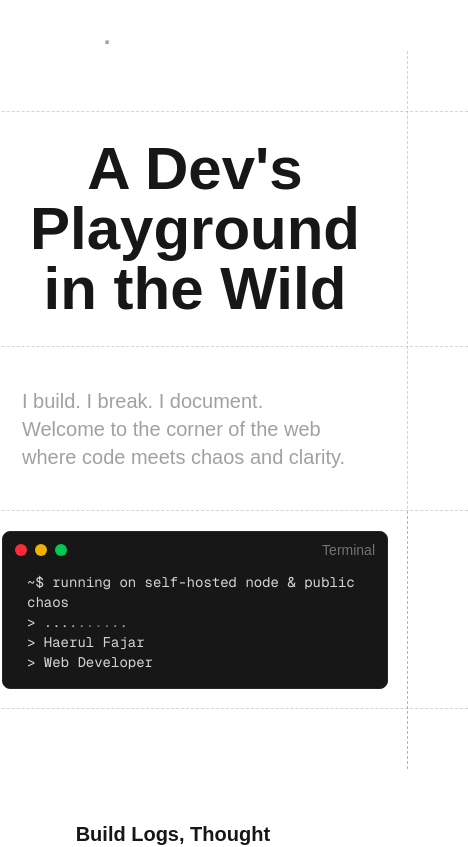
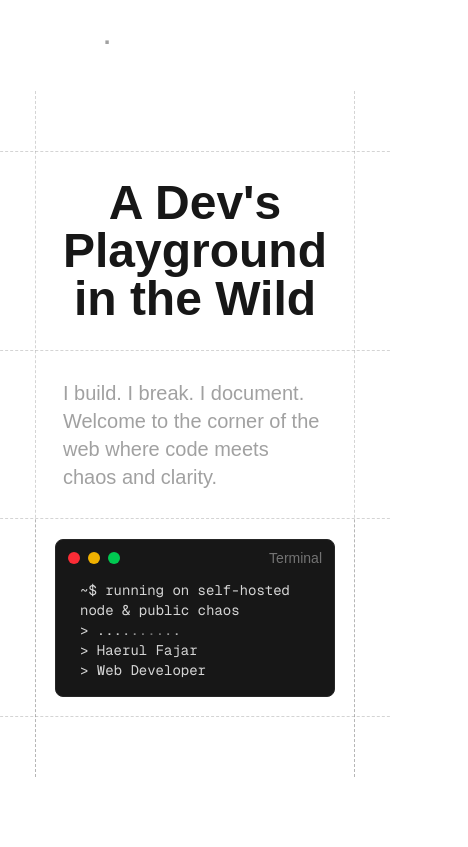
Before and after one commit to haerulr2/my-blog, a Next.js app: page / in a window 390 px wide. Shown: the top 847 px of the page, 468 px wide, since content can reach past the window. Built offline with nearby package versions, Linux system fonts and the light colour scheme.

Commit message:
Refactor Hero component for improved layout and responsiveness, adjusting padding and font sizes for better visual consistency.

```diff
--- a/src/app/components/hero.tsx
+++ b/src/app/components/hero.tsx
@@ -2,7 +2,7 @@
 
 export default function Hero() {
   return (
-    <div className='flex flex-col items-center justify-center h-[500px] mb-20 mt-40 px-15 relative'>
+    <div className='flex flex-col items-center justify-center h-screen md:h-auto pb-20 pt-6 md:pt-40 px-15 relative overflow-hidden'>
       <div className='px-50 h-20 border-x-1 border-neutral-500 border-dashed relative opacity-30'></div>
       <div className='flex flex-col items-center justify-center relative min-w-2/3'>
         {/* Divider */}
@@ -10,18 +10,18 @@ export default function Hero() {
         <div className='absolute -top-[60px] right-0 w-0 h-[calc(100%+120px)] border-s-1 border-neutral-500 border-dashed opacity-30'></div>
         <div className='absolute bottom-0 -left-[60px] h-0 w-[calc(100%+120px)] border-t-1 border-neutral-500 border-dashed opacity-30'></div>
 
-        <div className='p-7 px-12 relative w-full'>
+        <div className='p-7 md:px-12 relative w-full'>
           {/* Divider */}
           <div className='absolute top-0 -left-[60px] h-full w-[calc(100%+120px)] border-t-1 border-neutral-500 border-dashed opacity-30'></div>
           <div className='absolute bottom-0 -left-[60px] h-0 w-[calc(100%+120px)] border-t-1 border-neutral-500 border-dashed opacity-30'></div>
 
           {/* Title */}
-          <h1 className='text-6xl font-bold text-center'>
+          <h1 className='text-5xl md:text-6xl font-bold text-center'>
             A Dev&apos;s Playground in the Wild
           </h1>
         </div>
 
-        <div className='flex p-10 w-full relative'>
+        <div className='flex p-7 md:p-10 w-full relative'>
           {/* Divider */}
           <div className='absolute bottom-0 -left-[60px] h-0 w-[calc(100%+120px)] border-t-1 border-neutral-500 border-dashed opacity-30'></div>
 
```
